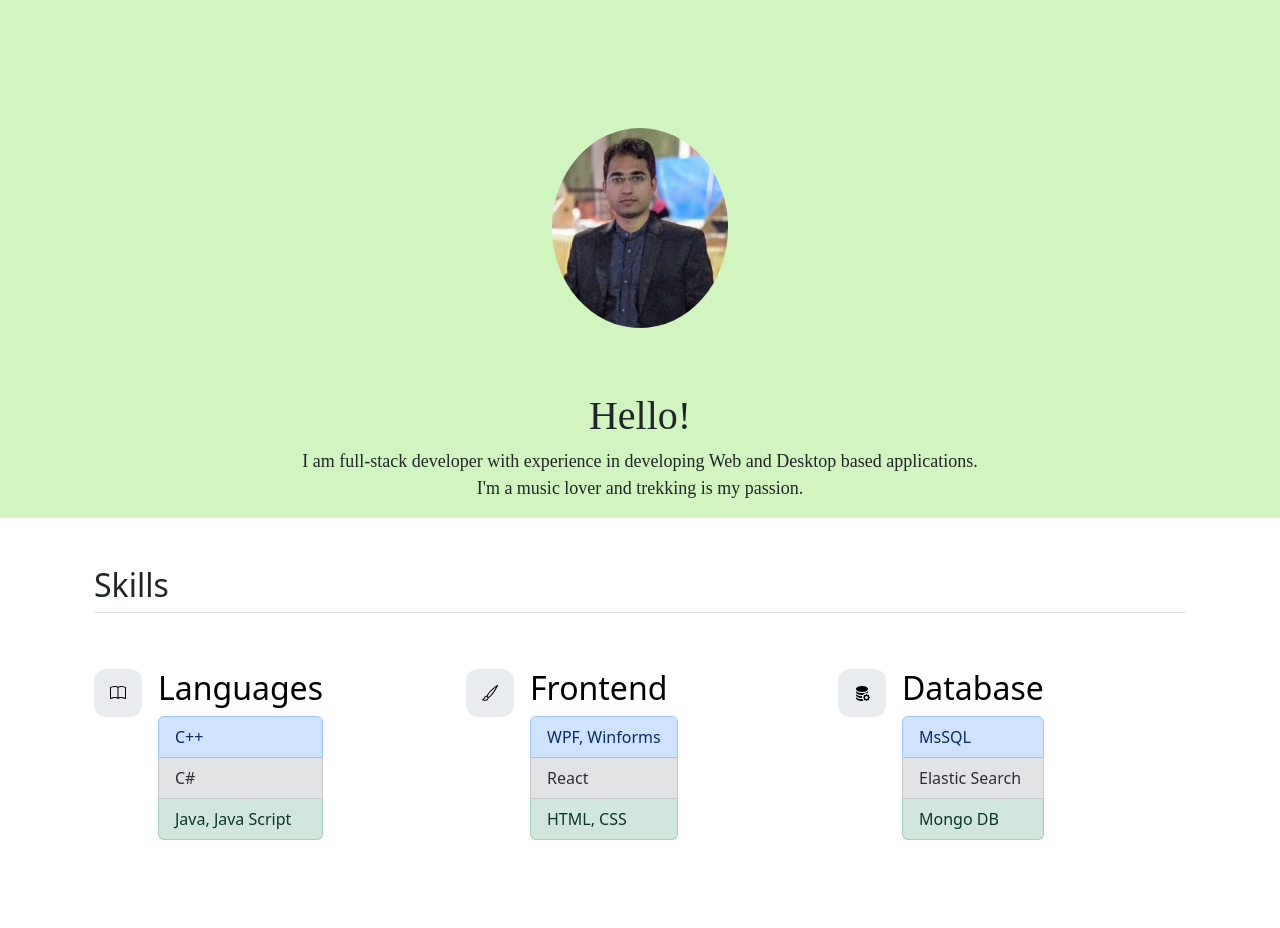
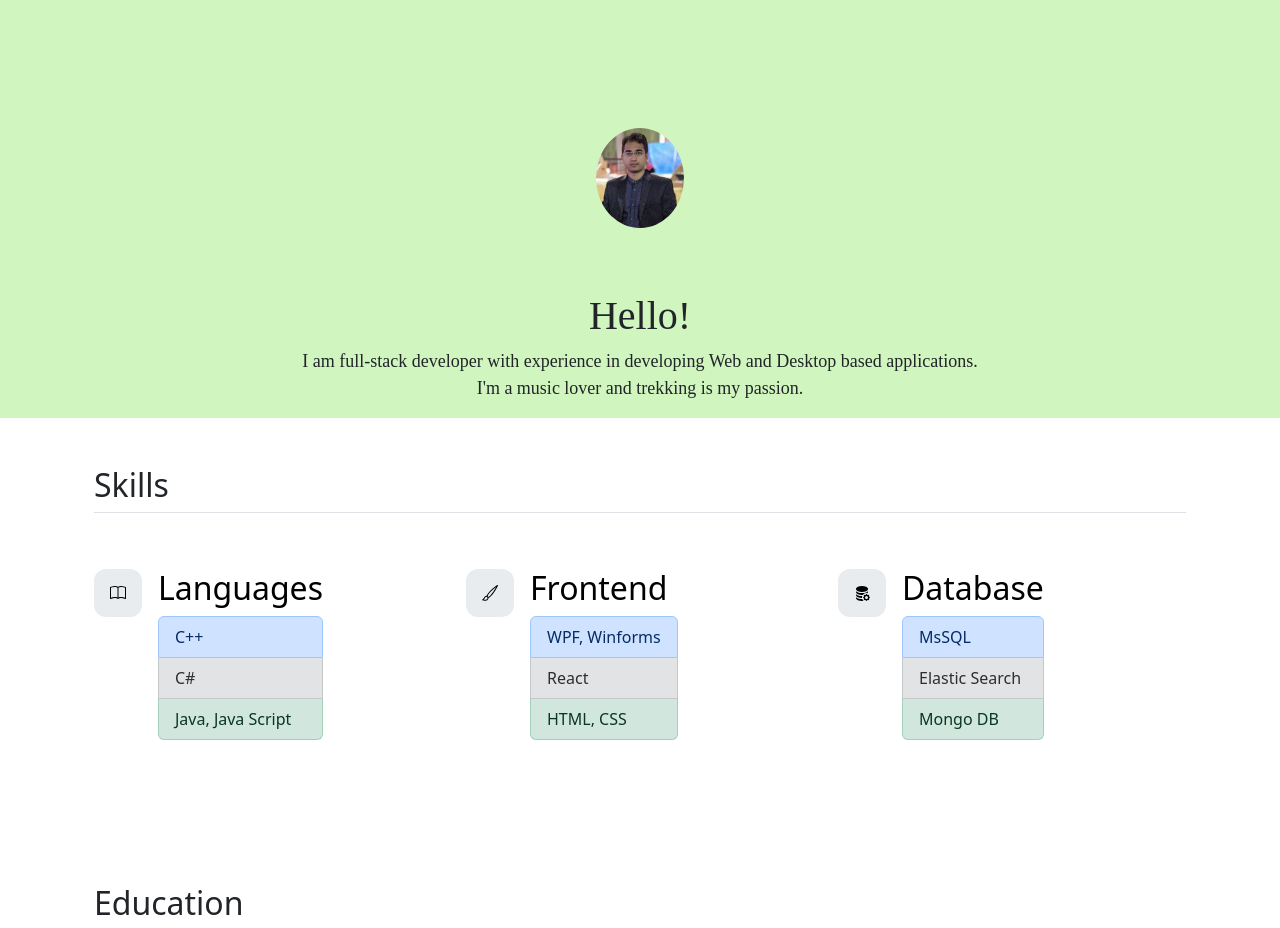
Before and after one commit to ajayseeker/My-Portfolio, a plain HTML site: page index.html in a window 1280 px wide. Shown: the part 800-1728 px from the top of the page. Drawn offline with nearby package versions, Linux system fonts and the light colour scheme; a web font is replaced by a local one.

Commit message:
Changed Profile Photo to 100vh

```diff
--- a/index.html
+++ b/index.html
@@ -139,7 +139,7 @@
 
   <!--Introduction-->
   <div class="introduction">
-      <img class="photo" src="./assets/images/MyPhoto.JPG" height="200px"/>
+      <img class="photo" src="./assets/images/MyPhoto.JPG" height="100vh" width="100vh"/>
       <div class="intro-text container">
         <h1>Hello!</h1>
         <p>I am full-stack developer with experience in developing Web and Desktop based applications. <br /> I'm a music lover and trekking is my passion.</p>
```
